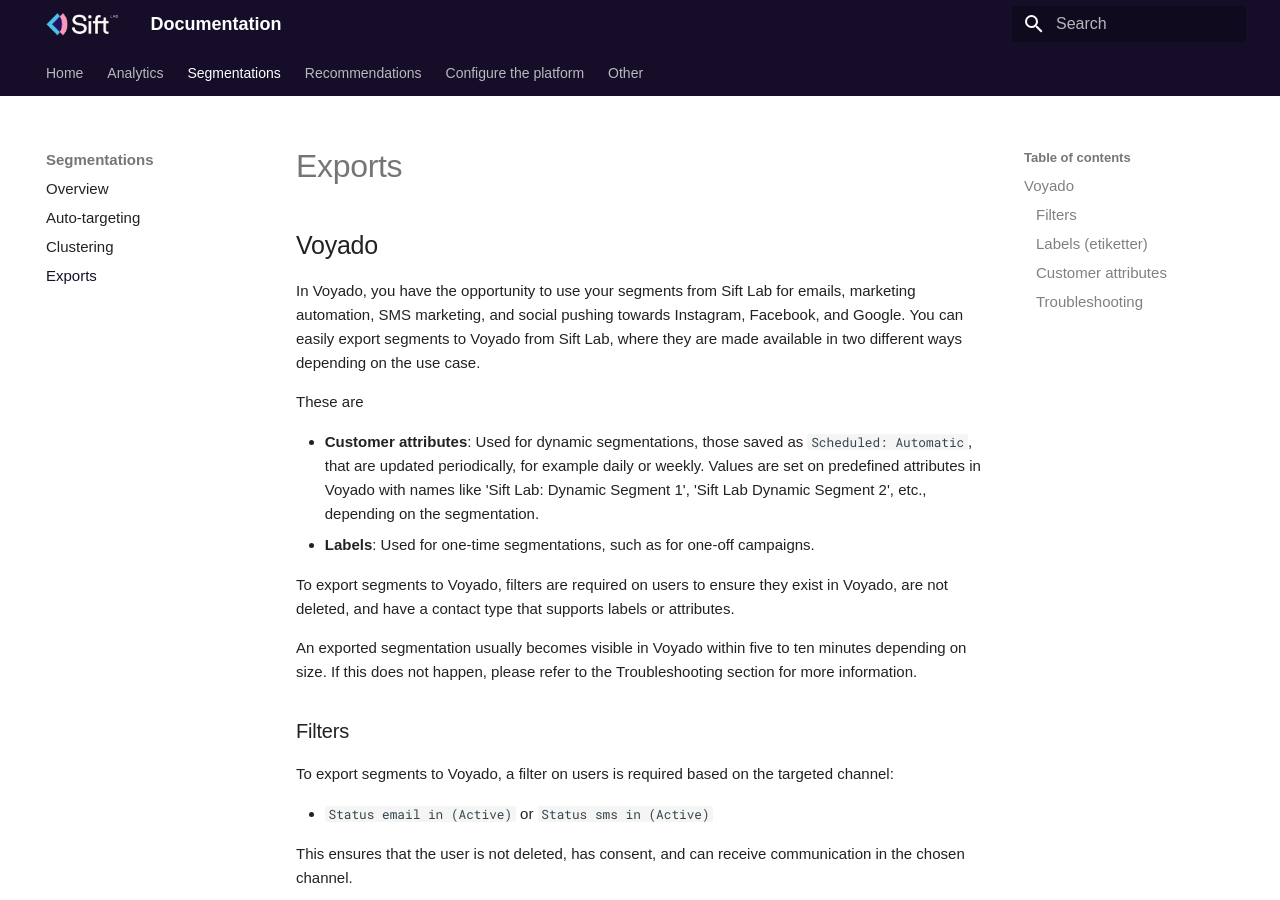
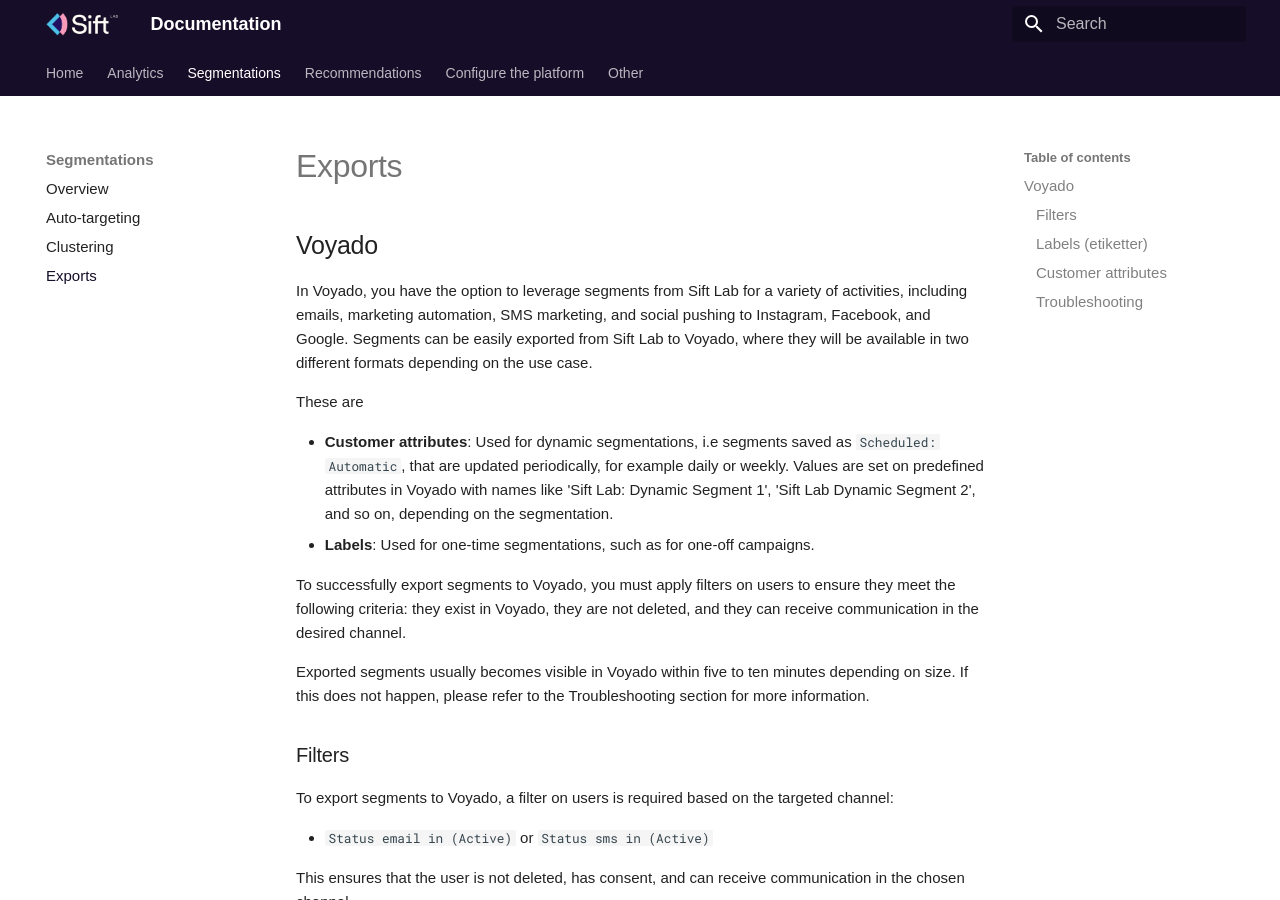
Before and after one commit to infobaleen/infobaleen.github.io, an MkDocs documentation site: the page built from docs/External/Segmentations/Exports.md, in a window 1280 px wide and 900 px high. Built offline with MkDocs 1.6.1 and Material for MkDocs 9.7.7, drawn with Linux system fonts in a browser that asks for light colours; some web fonts are replaced.

Commit message:
update exports, minor rephrasing

```diff
--- a/docs/External/Segmentations/Exports.md
+++ b/docs/External/Segmentations/Exports.md
@@ -1,17 +1,16 @@
 # Exports
 
 ## Voyado
-In Voyado, you have the opportunity to use your segments from Sift Lab for emails, marketing automation, SMS marketing, and social pushing towards Instagram, Facebook, and Google.
-You can easily export segments to Voyado from Sift Lab, where they are made available in two different ways depending on the use case.
+In Voyado, you have the option to leverage segments from Sift Lab for a variety of activities, including emails, marketing automation, SMS marketing, and social pushing to Instagram, Facebook, and Google. Segments can be easily exported from Sift Lab to Voyado, where they will be available in two different formats depending on the use case.
 
 These are
 
-* __Customer attributes__: Used for dynamic segmentations, those saved as `Scheduled: Automatic`, that are updated periodically, for example daily or weekly. Values are set on predefined attributes in Voyado with names like 'Sift Lab: Dynamic Segment 1', 'Sift Lab Dynamic Segment 2', etc., depending on the segmentation.
+* __Customer attributes__: Used for dynamic segmentations, i.e segments saved as `Scheduled: Automatic`, that are updated periodically, for example daily or weekly. Values are set on predefined attributes in Voyado with names like 'Sift Lab: Dynamic Segment 1', 'Sift Lab Dynamic Segment 2', and so on, depending on the segmentation.
 * __Labels__: Used for one-time segmentations, such as for one-off campaigns.
 
-To export segments to Voyado, filters are required on users to ensure they exist in Voyado, are not deleted, and have a contact type that supports labels or attributes.
+To successfully export segments to Voyado, you must apply filters on users to ensure they meet the following criteria: they exist in Voyado, they are not deleted, and they can receive communication in the desired channel.
 
-An exported segmentation usually becomes visible in Voyado within five to ten minutes depending on size. If this does not happen, please refer to the Troubleshooting section for more information.
+Exported segments usually becomes visible in Voyado within five to ten minutes depending on size. If this does not happen, please refer to the Troubleshooting section for more information.
 
 ### Filters
 To export segments to Voyado, a filter on users is required based on the targeted channel:
```
